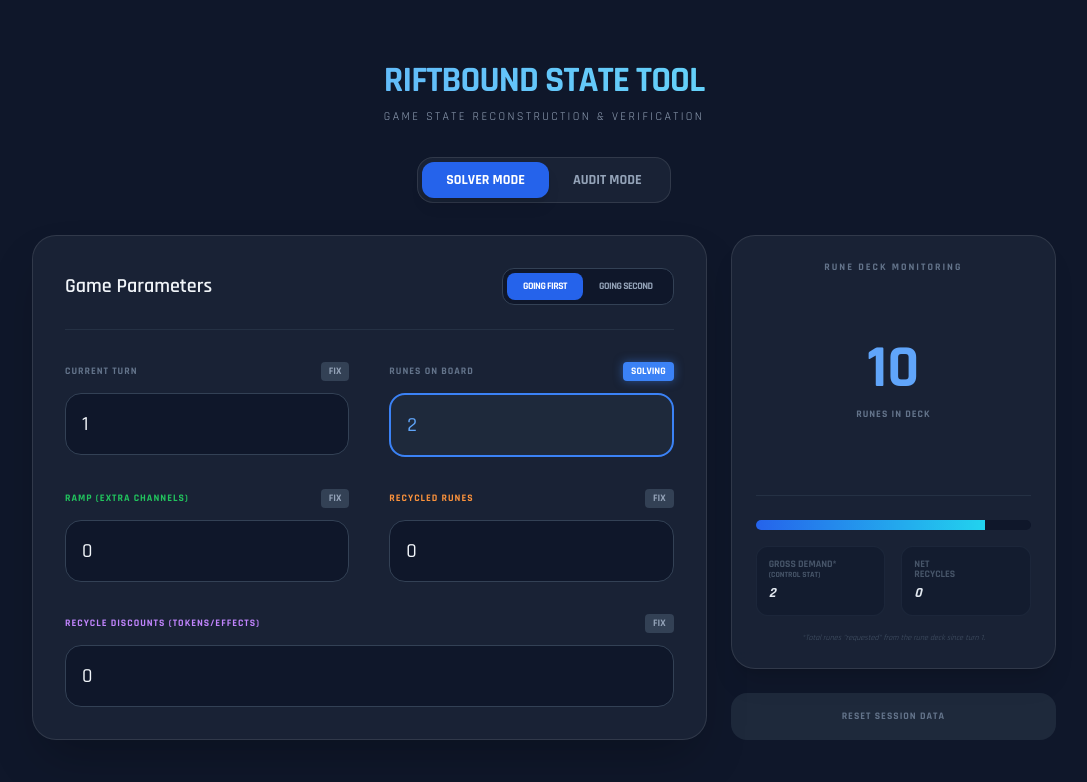
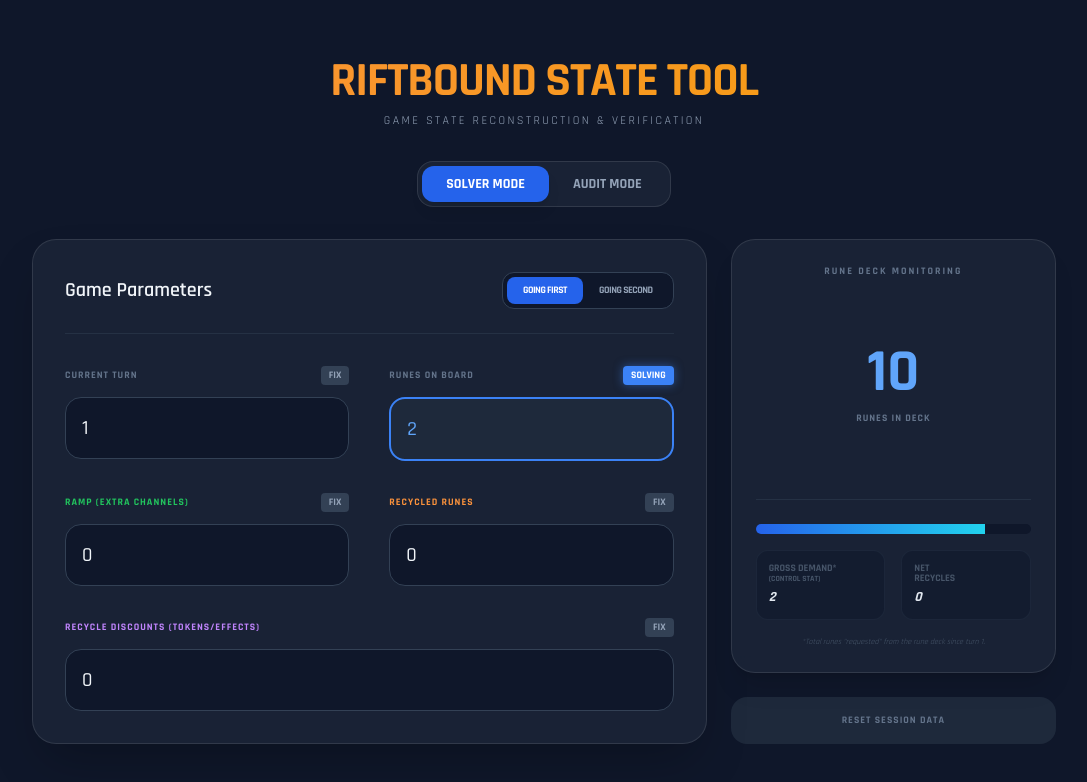
Before and after one commit to PoigyPo12/riftbound-auditor, a plain HTML site: page index.html in a window 1280 px wide. Shown: the whole page, without its empty margins (96-1183 px from the left). Drawn offline with nearby package versions, Linux system fonts and the light colour scheme.

Commit message:
Update index.html

```diff
--- a/index.html
+++ b/index.html
@@ -60,7 +60,7 @@
 <body class="p-4 min-h-screen flex items-center justify-center">
     <div class="max-w-5xl w-full py-8">
         <header class="mb-8 text-center">
-            <h1 class="text-4xl font-extrabold tracking-tight text-transparent bg-clip-text bg-gradient-to-r from-blue-400 to-cyan-300">
+            <h1 class="text-5xl font-extrabold tracking-tight text-transparent bg-clip-text bg-gradient-to-r from-orange-400 to-amber-500 uppercase">
                 RIFTBOUND STATE TOOL
             </h1>
             <p class="text-slate-400 mt-2 uppercase text-xs tracking-[0.2em]">Game State Reconstruction & Verification</p>
```
